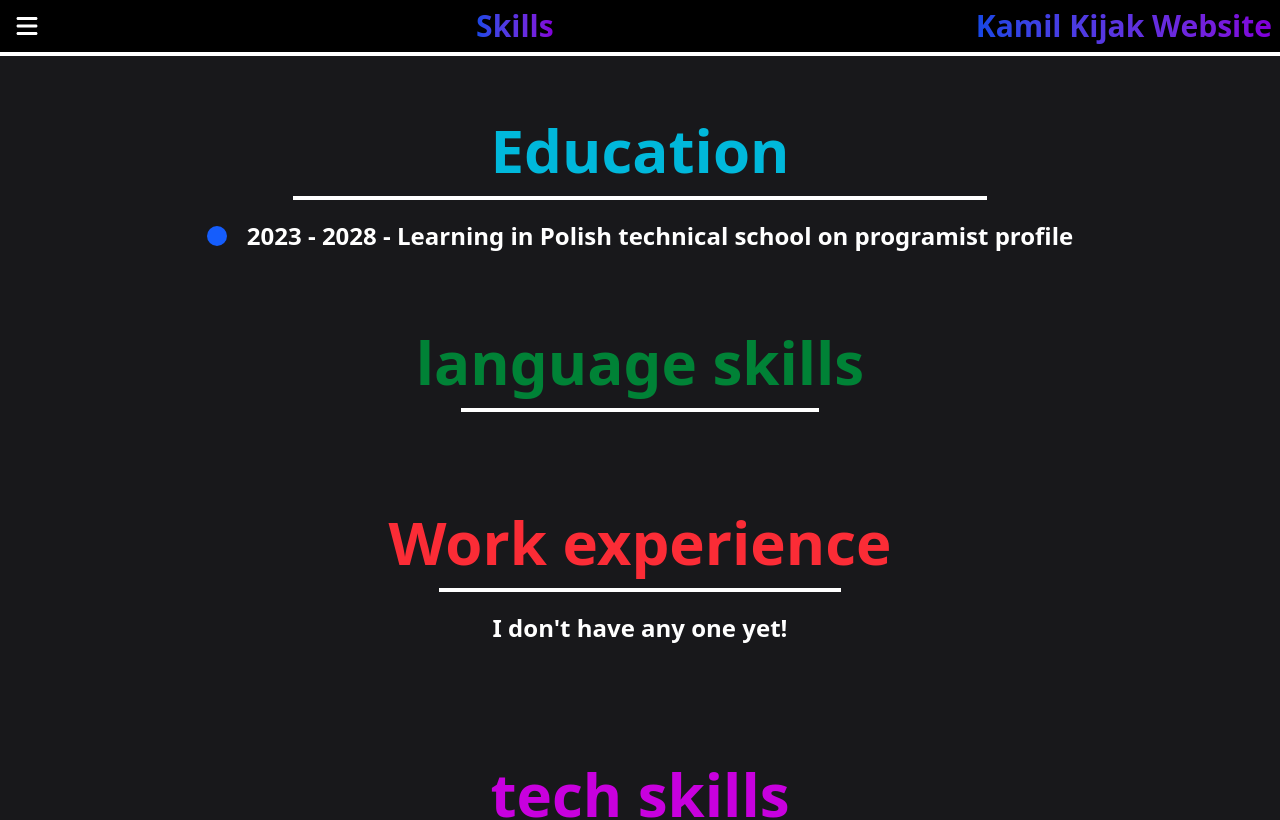
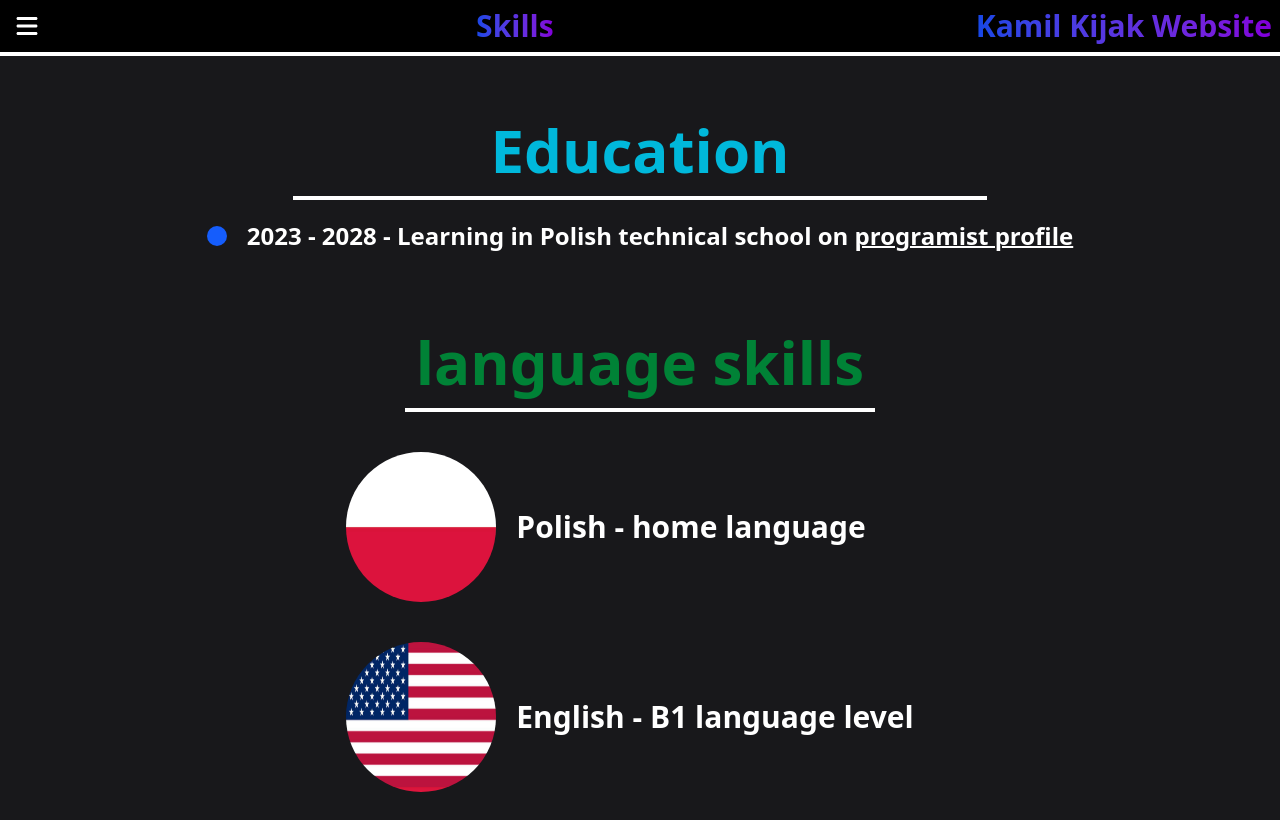
Before and after one commit to Kamil-Kijak/personal-website, a React (Vite) app: page /skills in a window 1280 px wide. Shown: the top 820 px of the page. Built offline with nearby package versions, Linux system fonts and the light colour scheme.

Commit message:
skills section finished

```diff
--- a/src/Components/Elements/ProjectLink.jsx
+++ b/src/Components/Elements/ProjectLink.jsx
@@ -29,7 +29,7 @@ export default function ProjectLink({imagesUrls = [], title = "project", subtitl
             desc.current.classList.remove("top-[90%]");
             desc.current.classList.add("top-0");
         }}>
-            <img src={imagesUrls[pictureIndex]} className="rounded-2xl w-[100%] h-[300px] z-4 hover:z-5 relative"/>
+            <img src={imagesUrls[pictureIndex]} className="rounded-2xl w-[100%] h-[300px] z-4 hover:z-5 relative"  draggable="false"/>
             <section ref={desc} className="absolute w-[100%] h-[100%] top-0 z-2 transition-[top] duration-400 ease-in-out bg-black rounded-b-3xl rounded-t-2xl">
                 <h1 className="text-center h-[2.8rem] text-4xl font-extrabold mt-10 bg-gradient-to-r from-blue-700 to-purple-700 bg-clip-text text-transparent">{title}</h1>
                 {subtitle}
--- a/src/Components/Pages/Home.jsx
+++ b/src/Components/Pages/Home.jsx
@@ -2,6 +2,7 @@
 import { faCircleInfo, faBriefcase, faTrophy, faStar} from "@fortawesome/free-solid-svg-icons"
 import { FontAwesomeIcon } from "@fortawesome/react-fontawesome"
 import { useEffect, useRef } from "react"
+
 
 export default function Home() {
 
@@ -31,7 +32,7 @@ export default function Home() {
             </section>
             <section className="flex flex-col justify-center items-center">
                 <section className="flex flex-col items-center mt-20">
-                    <FontAwesomeIcon icon={faCircleInfo} className="text-blue-700 text-6xl"/>
+                    <FontAwesomeIcon icon={faCircleInfo} className="text-cyan-600 text-6xl"/>
                     <span className="text-cyan-500 text-6xl font-extrabold">My Info</span>
                     <div className="w-full border-t-4 border-t-white mt-4"></div>
                 </section>
--- a/src/Components/Pages/Project.jsx
+++ b/src/Components/Pages/Project.jsx
@@ -17,7 +17,7 @@ export default function Project() {
                 </section>
                 <section className="mt-10">
                     <section className="flex flex-row items-start justify-center flex-wrap">
-                        <section className="flex flex-col items-center p-6 m-5 w-[400px] shadow-cyan-400 shadow-2xl rounded-2xl">
+                        <section className="flex flex-col items-center p-6 m-5 w-[400px] shadow-cyan-500 shadow-2xl rounded-2xl">
                             <span className="text-7xl text-cyan-400 font-bold mb-5">C#</span>
                             <span className="text-3xl text-cyan-400 text-center">main programming language</span>
                         </section>
@@ -59,7 +59,7 @@ export default function Project() {
                 </section>
                 <section className="mt-10">
                     <section className="flex flex-row items-start justify-center flex-wrap">
-                        <section className="flex flex-col items-center p-6 m-5 w-[400px] shadow-cyan-400 shadow-2xl rounded-2xl">
+                        <section className="flex flex-col items-center p-6 m-5 w-[400px] shadow-cyan-500 shadow-xl rounded-2xl">
                             <span className="text-7xl text-cyan-400 font-bold mb-5">C#</span>
                             <span className="text-3xl text-cyan-400 text-center">main programming language</span>
                         </section>
@@ -91,7 +91,7 @@ export default function Project() {
     return (
         <main className="bg-zinc-900 min-h-screen pt-14 pb-2 overflow-x-hidden">
             <section className="h-[500px] md:h-[450px]">
-                <img src={projectsData[params["ID"]].img} className={`w-screen h-[400px] absolute`} />
+                <img src={projectsData[params["ID"]].img} className={`w-screen h-[400px] absolute`}  draggable="false" />
                 <div className="bg-gradient-to-t from-black to-transparent absolute z-2 w-full h-[400px]"></div>
                 <h1 className="text-transparent bg-gradient-to-r from-blue-700 to-purple-700 bg-clip-text lg:text-8xl md:text-7xl text-6xl font-extrabold text-center top-90 absolute z-2 w-full">{projectsData[params["ID"]].title}</h1>
             </section>
--- a/src/Components/Pages/Skills.jsx
+++ b/src/Components/Pages/Skills.jsx
@@ -1,3 +1,6 @@
+
+import polandFlag from "../../img/languages/polandFlag.avif"
+import usaFlag from "../../img/languages/usaFlag.jpeg"
 
 export default function Skills() {
     return (
@@ -8,14 +11,21 @@ export default function Skills() {
                     <div className="w-[80%] border-t-4 border-t-white mt-4"></div>
                     <section className="flex lg:flex-row flex-col items-center justify-center mt-5">
                         <div className="w-5 h-5 rounded-full bg-blue-600 mr-5"></div>
-                        <p className="text-white text-2xl font-bold text-center">2023 - 2028 - Learning in Polish technical school on programist profile</p>
+                        <p className="text-white text-2xl font-bold text-center">2023 - 2028 - Learning in Polish technical school on <span className="underline decoration-2">programist profile</span></p>
                     </section>
                 </section>
                 <section className="flex flex-col items-center mt-20">
                     <span className="text-green-700 text-6xl font-extrabold text-center">language skills</span>
                     <div className="w-[80%] border-t-4 border-t-white mt-4"></div>
-                    <section className="flex lg:flex-row flex-col items-center justify-center mt-5">
-
+                    <section className="flex flex-col items-start">
+                        <section className="flex lg:flex-row flex-col items-center justify-center mt-10">
+                            <img src={polandFlag} className="rounded-full w-[150px] h-[150px]" draggable="false"/>
+                            <h1 className="text-white text-3xl font-bold text-center m-5">Polish - home language</h1>
+                        </section>
+                        <section className="flex lg:flex-row flex-col items-center justify-center mt-10">
+                            <img src={usaFlag} className="rounded-full w-[150px] h-[150px]" draggable="false"/>
+                            <h1 className="text-white text-3xl font-bold text-center m-5">English - B1 language level</h1>
+                        </section>
                     </section>
                 </section>
                 <section className="flex flex-col items-center mt-20">
--- a/src/Components/Sections/NavMenu.jsx
+++ b/src/Components/Sections/NavMenu.jsx
@@ -1,5 +1,5 @@
 
-import { useEffect, useRef } from "react"
+import { useEffect, useRef, useState } from "react"
 import { Link } from "react-router-dom";
 
 import ProfilePicture from "../../img/ProfilePicture.jpg"
@@ -43,7 +43,7 @@ export default function NavMenu({onHideSidebar}) {
                     <section className="flex flex-col items-center">
                         <span className=" text-3xl font-extrabold bg-gradient-to-r from-blue-700 to-purple-700 bg-clip-text text-transparent">Kamil Kijak</span>
                         <img src={ProfilePicture} alt="profile picture" className="mt-6 rounded-full w-[200px] h-[200px]"/>
-                        <button className="text-white px-5 py-4 bg-gradient-to-r from-blue-700 to-purple-700
+                        <button onClick={() => alert("Coming soon!")} className="text-white px-5 py-4 bg-gradient-to-r from-blue-700 to-purple-700
                          font-bold rounded-2xl hover:scale-125 transition-transform duration-200 ease-in-out mt-8 text-xl
                           cursor-pointer"><FontAwesomeIcon icon={faDownload} /> Download CV</button>
                     </section>
```
Also changed, not shown: src/img/languages/polandFlag.avif (added), src/img/languages/usaFlag.jpeg (added).
